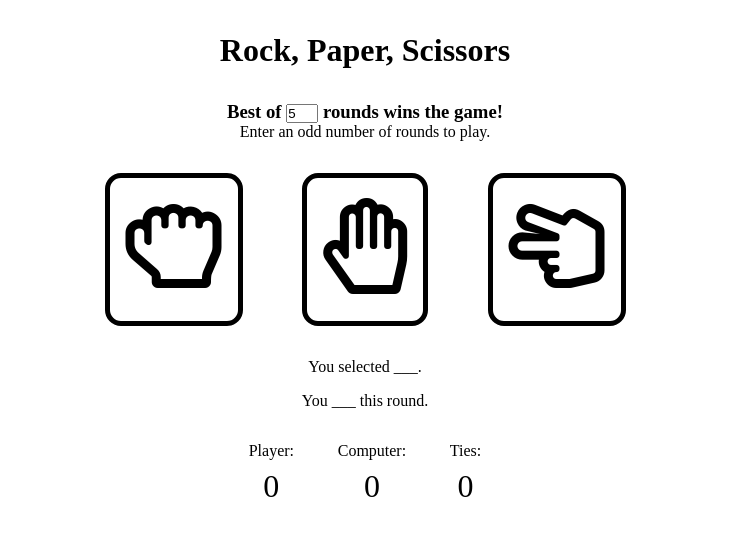
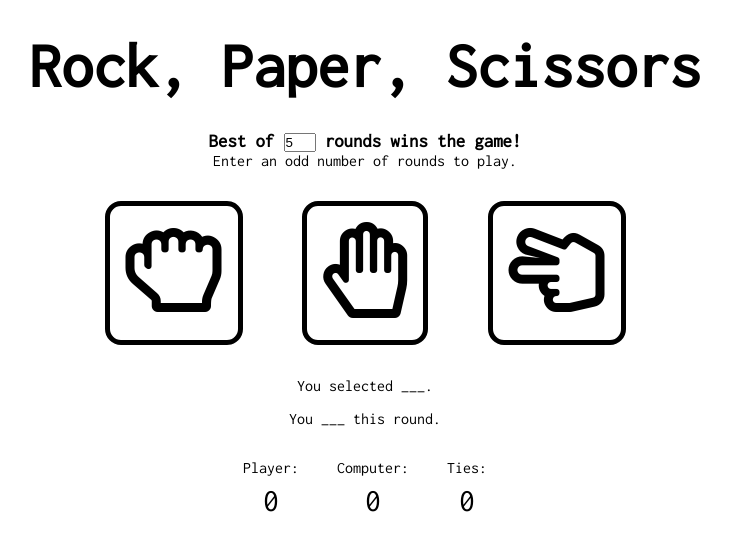
Before and after one commit to aughostcodes/rps, a plain HTML site: page index.html in a window 1280 px wide. Shown: the whole page, without its empty margins (275-1006 px from the left). Drawn offline with Linux system fonts and the light colour scheme.

Commit message:
Strict moooode

```diff
--- a/index.html
+++ b/index.html
@@ -4,6 +4,7 @@
     <meta charset="UTF-8">
     <meta name="viewport" content="width=device-width, initial-scale=1.0">
     <meta http-equiv="X-UA-Compatible" content="ie=edge">
+    <link href="https://fonts.googleapis.com/css?family=Inconsolata&display=swap" rel="stylesheet">
     <link rel="stylesheet" href="https://cdnjs.cloudflare.com/ajax/libs/font-awesome/5.11.2/css/all.min.css" />
     <link rel="stylesheet" href="style.css" />
     <title>TOP: R, P, S</title>
--- a/style.css
+++ b/style.css
@@ -9,6 +9,11 @@
     flex-direction: column;
     align-items: center;
     margin-top: 2rem;
+    font-family: 'Inconsolata', monospace;
+}
+
+h1 {
+    font-size: 4rem;
 }
 
 .best-of-text {
```
Also changed, not shown: index.js (+2 -5 lines).
